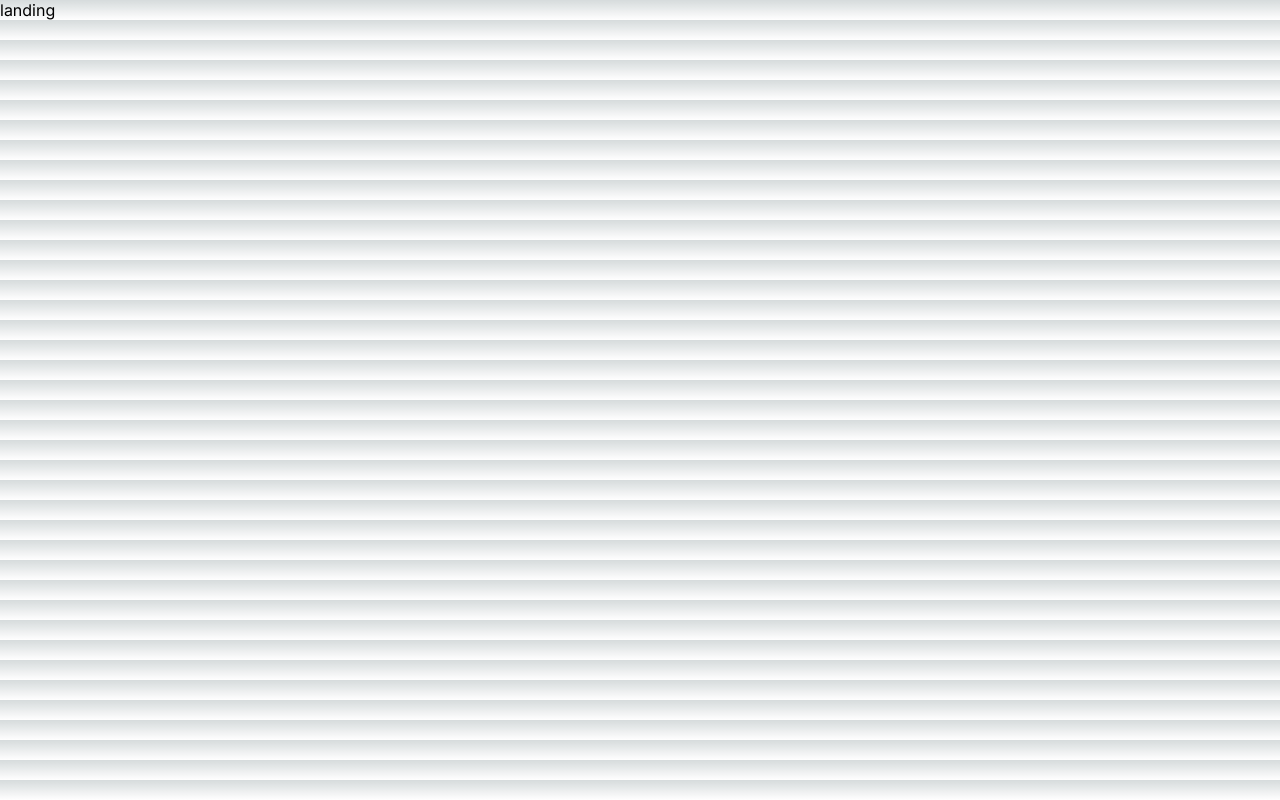
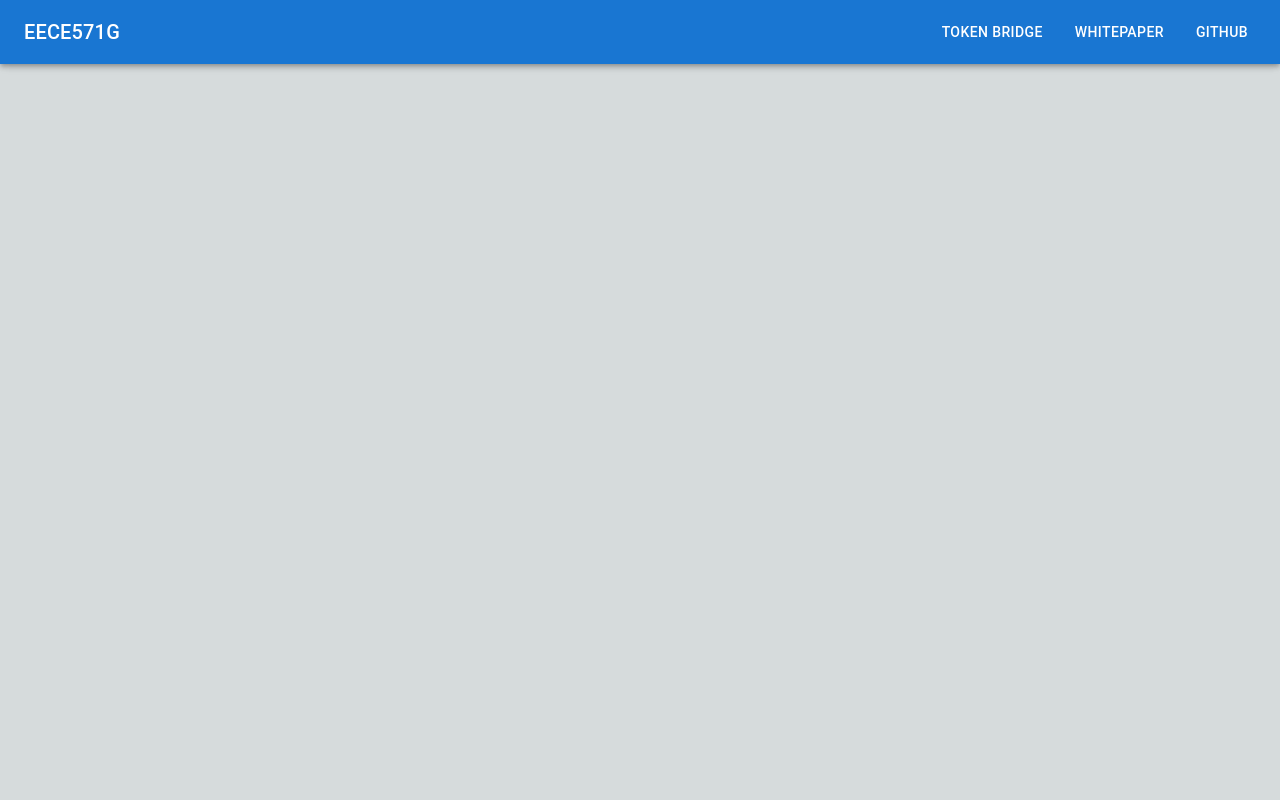
Before and after one commit to eece571g-group6/web-client, a Next.js app: page / in a window 1280 px wide. Built offline with nearby package versions, Linux system fonts and the light colour scheme.

Commit message:
Basic navbar

```diff
--- a/src/app/layout.tsx
+++ b/src/app/layout.tsx
@@ -2,21 +2,29 @@ import type { Metadata } from "next";
 import { Inter } from "next/font/google";
 import "./globals.css";
 
-const inter = Inter({ subsets: ["latin"] });
+const inter = Inter( { subsets: ["latin"] } );
 
-export const metadata: Metadata = {
-  title: "Create Next App",
-  description: "Generated by create next app",
+export const metadata: Metadata =
+{
+  title: "EECE57G Bridge",
+  description: "A NFT bridge",
 };
 
-export default function RootLayout({
-  children,
-}: Readonly<{
-  children: React.ReactNode;
-}>) {
-  return (
-    <html lang="en">
-      <body className={inter.className}>{children}</body>
-    </html>
+export default function RootLayout(
+	{
+		children,
+	}:
+	Readonly<
+	{
+		children: React.ReactNode;
+	} >
+)
+{
+  return(
+	<html lang="en">
+		<body className={ inter.className }>
+			{ children }
+		</body>
+	</html>
   );
 }
--- a/src/app/page.tsx
+++ b/src/app/page.tsx
@@ -1,4 +1,8 @@
+import Navbar from "@/components/Navbar";
 
-export default function Home() {
-	return( 'landing' );
+export default function Home()
+{
+	return(
+		<Navbar />
+	);
 }
--- /dev/null
+++ b/src/components/Navbar.tsx
@@ -0,0 +1,60 @@
+'use client';
+
+import { AppBar, Box, Button, Container, Toolbar, Typography } from "@mui/material";
+
+export default function Navbar()
+{
+	/**
+	 * Define available pages
+	 */
+	const pages = [ 'Token Bridge', 'Whitepaper', 'Github' ];
+
+	/**
+	 * Handle navigation when a page is clicked
+	 *
+	 * @param page - The page to navigate to
+	 */
+	const handleNavigation = ( page: string ) =>
+	{
+		switch( page )
+		{
+			case 'Token Bridge':
+				window.location.href = '/';
+				break;
+			case 'Whitepaper':
+				window.location.href = '/';
+				break;
+			case 'Github':
+				window.location.href = '/';
+		}
+	};
+
+	return(
+		<AppBar>
+			<Container maxWidth="xl">
+				<Toolbar disableGutters>
+					<Typography
+						variant="h6"
+						component="a"
+						href="/"
+						flexGrow={ 1 }
+					>
+						EECE571G
+					</Typography>
+					<Box>
+						{ pages.map( ( page ) =>
+						(
+							<Button
+								key={ page }
+								onClick={ () => handleNavigation( page ) }
+								sx={{ ml: 2, color: 'white' }}
+							>
+								{ page }
+							</Button>
+						) ) }
+					</Box>
+				</Toolbar>
+			</Container>
+		</AppBar>
+	);
+}
```
Also changed, not shown: package.json (+7 -4 lines), 1 other file (tests, documents, lock files or other folders).
